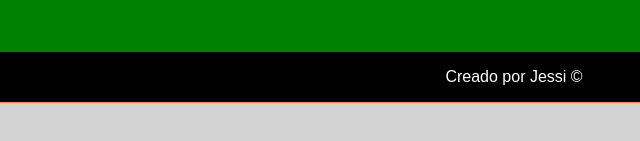
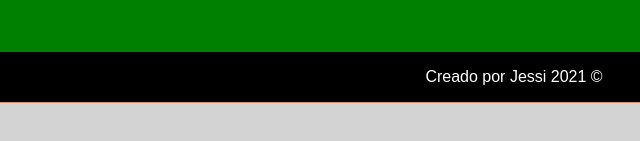
Before and after one commit to JessiGualpa/curso-2021, a plain HTML site: page index.html in a window 1280 px wide. Shown: the part 569-710 px from the top of the page, 126-766 px from the left. Drawn offline with Linux system fonts and the light colour scheme.

Commit message:
nueva rama

```diff
--- a/index.html
+++ b/index.html
@@ -67,7 +67,7 @@
         <div class="clearfix"></div>
         <!-- pie de pagina  -->
         <footer>
-            Creado por Jessi &COPY;
+            Creado por Jessi 2021 &COPY;
         </footer>
 
     </div>
```
